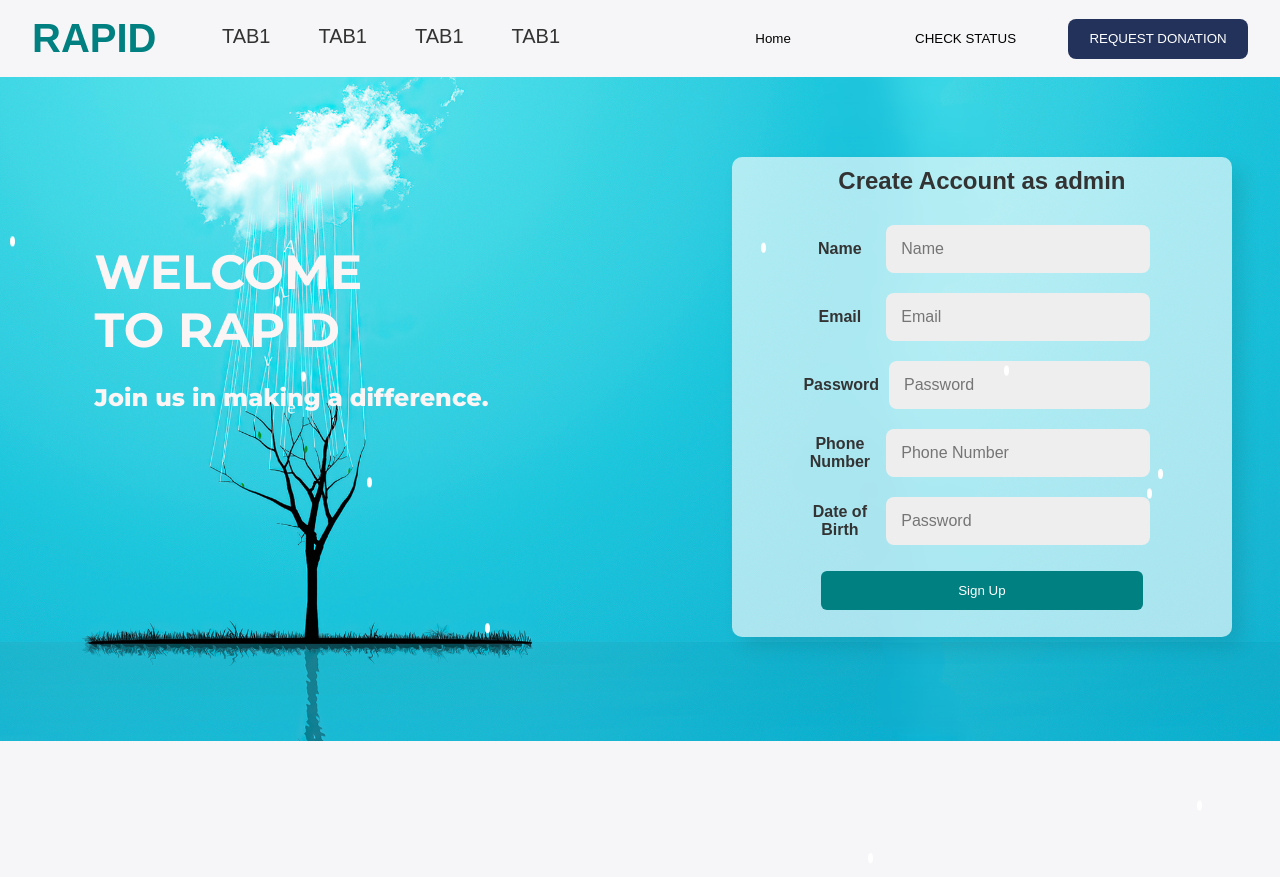
After one commit to fahimratul/DBMS, a Flask app: template templates/signupform.html in a window 1280 px wide. The commit adds this page. Run offline with Flask 3, Linux system fonts and the light colour scheme; the template is opened without the code that fills it: most values are stand-ins (such as "Sample title", 1, 10 or a date in 2020).

Commit message:
flask update in signup btn

```diff
--- a/app.py
+++ b/app.py
@@ -1,4 +1,4 @@
-from flask import Flask , render_template , url_for
+from flask import Flask , render_template , url_for , request
 
 app = Flask(__name__)
 
@@ -11,5 +11,13 @@ def home():
 def login():
     return render_template('login.html')
 
+@app.route('/signup', methods=['POST'])
+def signup():
+    role = request.form.get('role')
+    if role:
+        return render_template('signupform.html', role=role)
+    else:
+        return render_template('login.html', error="Please select a role to continue.")
+
 if __name__ == '__main__':
     app.run(debug=True)
--- /dev/null
+++ b/static/CSS/signup.css
@@ -0,0 +1,114 @@
+
+@import url('https://fonts.googleapis.com/css?family=Montserrat:400,800');
+body {
+    margin: 0;
+    padding: 0;
+    font-family: 'Montserrat', sans-serif;
+    background-color: #f0f2f5;
+	overflow: hidden;
+}
+.login {
+    display: flex;
+	flex-direction: row;
+    align-items: center;
+    justify-content: center;
+    height: 100vh;
+	transform: translateY(-10%);
+	width: 100%;
+	position: relative;
+}
+
+.login img {
+	width: 100%;
+	height: auto;
+	position: absolute;
+	object-fit: cover;
+}
+
+.login h1 {
+	font-weight: bold;
+	margin: 0;
+}
+
+form {
+	background-color: #FFFFFF;
+	display: flex;
+	align-items: center;
+	justify-content: center;
+	flex-direction: column;
+	padding: 0 50px;
+	height: 100%;
+	text-align: center;
+	content: space-between;
+	column-gap: 20px;
+}
+
+.welcome-text {
+	font-family: 'Montserrat', sans-serif;
+	font-weight: 800;
+	font-size: 24px;
+	color: #fcf5f5;
+	margin-bottom: 20px;
+	z-index: 100;
+	margin : 20px 20px;
+	transform: translateX(-25%) translateY(-30%);
+}
+
+.container {
+    box-sizing: border-box;
+	background-color: #ffffffa2;
+	position: relative;
+	overflow: hidden;
+	width: 500px;
+	max-width: 100%;
+	min-height: 480px;
+	transform: translateX(25%);
+	justify-content: center;
+	border-radius: 10px;
+	box-shadow: 10px 10px 20px rgba(0, 0, 0, 0.1);
+	z-index: 100;
+}
+
+.container h1 {
+	font-size: 24px;
+	font-weight: 800;
+	margin-bottom: 20px;
+	color: #333;
+	text-align: center;
+	margin-top: 10px;
+}
+.container form{
+	background-color: #ffffff00;
+}
+.form-group {
+	width: 100%;
+	display: flex;
+	flex-direction: row;
+	align-items: center;
+	justify-content: center;
+}
+.form-group label {
+	width: 100px;
+	font-weight: 600;
+	color: #333;
+}
+
+.raindrop {
+	width: 5px;
+	height: 10px;
+	background-color: #ffffff;
+	border-radius: 50%;
+	position: absolute;
+	animation: fall linear infinite;
+	top: -10px;
+
+}
+
+@keyframes fall {
+	0% {
+		transform: translateY(0);
+	}
+	100% {
+		transform: translateY(110vh);
+	}
+}
--- /dev/null
+++ b/static/script/rainfall.js
@@ -0,0 +1,20 @@
+function createRaindrop(){
+    const raindrop = document.createElement("div");
+    raindrop.classList.add("raindrop");
+    raindrop.style.left = Math.random() * window.innerWidth + "px";
+
+    const duration = Math.random() * 2 + .5; // Random duration between 0.5 and 2.5 seconds
+    raindrop.style.animationDuration = duration + "s";
+
+    document.body.appendChild(raindrop);
+
+    setTimeout(() => {
+        raindrop.remove();
+    }, duration * 1000);
+}
+
+setInterval(createRaindrop, randomInterval()); // Create a raindrop every 200 milliseconds
+
+function randomInterval() {
+    return Math.random() * 100 + 20; // Random interval between 20ms and 120ms
+}
--- /dev/null
+++ b/templates/signupform.html
@@ -0,0 +1,76 @@
+
+<!DOCTYPE html>
+<html lang="en">
+
+<head>
+  <meta charset="UTF-8" />
+  <meta name="viewport" content="width=device-width, initial-scale=1.0" />
+  <title>RAPID</title>
+  <link rel="stylesheet" href="{{ url_for('static', filename='CSS/signup.css') }}" />
+  <link rel="stylesheet" href="{{ url_for('static', filename='CSS/button.css') }}" />
+  <link rel="stylesheet" href="{{ url_for('static', filename='CSS/style.css') }}" />
+  <link href="https://fonts.googleapis.com/css?family=Montserrat:400,700" rel="stylesheet">
+</head>
+
+<body>
+  <!-- Navigation -->
+  <header>
+    <div class="logo"><span>RAPID</span>
+      <nav class="navlinks">
+        <a href="#">TAB1</a>
+        <a href="#">TAB1</a>
+        <a href="#">TAB1</a>
+        <a href="#">TAB1</a>
+      </nav>
+    </div>
+    <div class="auth-buttons">
+    <a href="{{ url_for('home') }}"><button class="login-btn">Home</button></a>
+      <button class="login-btn">CHECK STATUS</button>
+      <button class="donate-btn" id="requestdonation">REQUEST DONATION</button>
+    </div>
+  </header>
+
+
+  <div class="login">
+    <img src="{{ url_for('static', filename='images/signup_bg.png') }}" alt="A welcoming login page background featuring soft blue and white tones. The design includes abstract shapes and gentle gradients, creating a calm and inviting atmosphere for users. The environment is modern and minimalistic, supporting a positive and approachable emotional tone. No visible text is present in the image." />
+    <div class ="welcome-text">
+      <h1>WELCOME <br> TO RAPID</h1>
+      <p>Join us in making a difference.</p>
+    </div>
+    <div class="container" id="container">
+      <h1>Create Account as {{ role }}</h1>
+      <form action="{{ url_for('signup') }}" method="post">
+        <div class="sign-section">
+          <div class="form-group">
+            <label for="name">Name</label>
+            <input type="text" name="name" placeholder="Name" required />
+          </div>
+          <div class="form-group">
+            <label for="email">Email</label>
+            <input type="email" name="email" placeholder="Email" required />
+          </div>
+          <div class="form-group">
+            <label for="password">Password</label>
+            <input type="password" name="password" placeholder="Password" required />
+          </div>
+          <div class="form-group">
+            <label for="phone">Phone Number</label>
+            <input type="text" name="phone" placeholder="Phone Number" required />
+          </div>
+
+          <div class="form-group">
+            <label for="password">Date of Birth</label>
+            <input type="password" name="password" placeholder="Password" required />
+          </div>
+          <button class= " donate-submit" type="submit">Sign Up</button>
+        </div>
+      </form>
+    </div>
+  </div>
+
+
+
+
+</body>
+<script src="{{ url_for('static', filename='script/rainfall.js') }}"></script>
+</html>
```
Also changed, not shown: static/CSS/login.css (+22 -11 lines), templates/login.html (+7 -9 lines), static/images/signup_bg.png (added).
